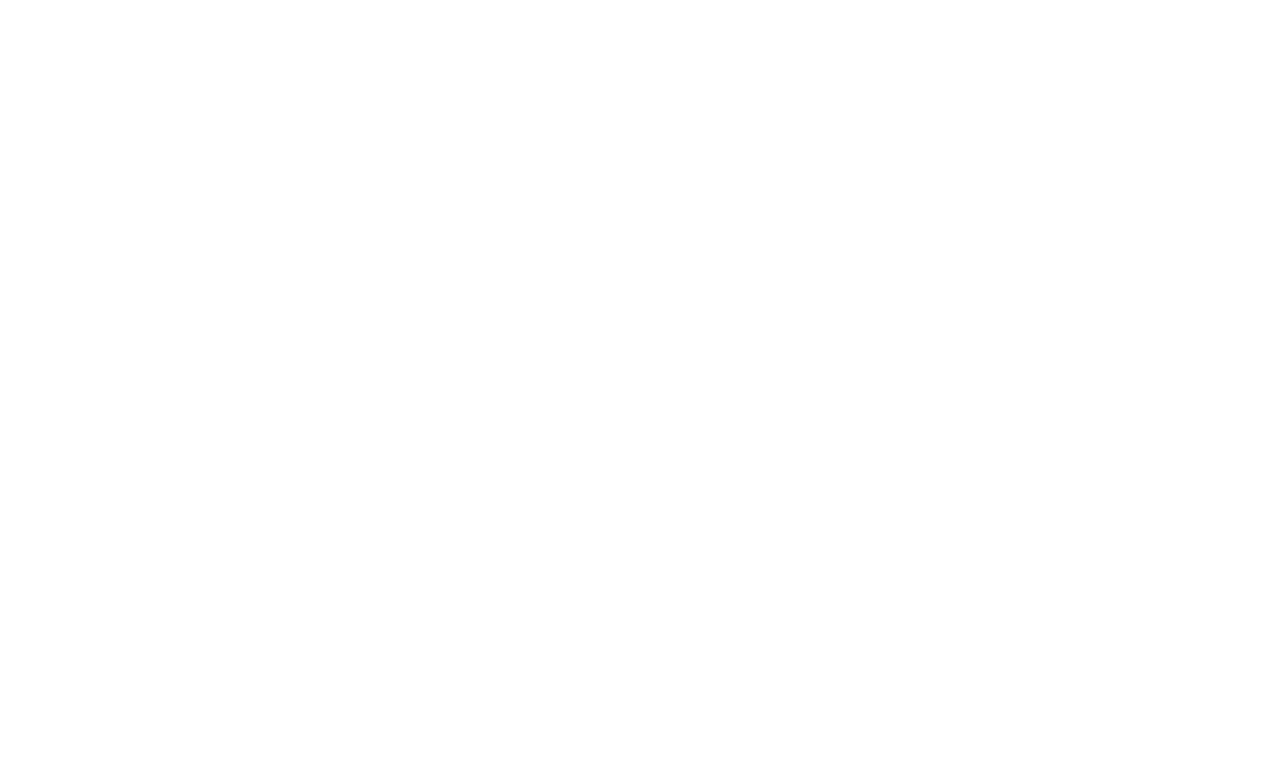
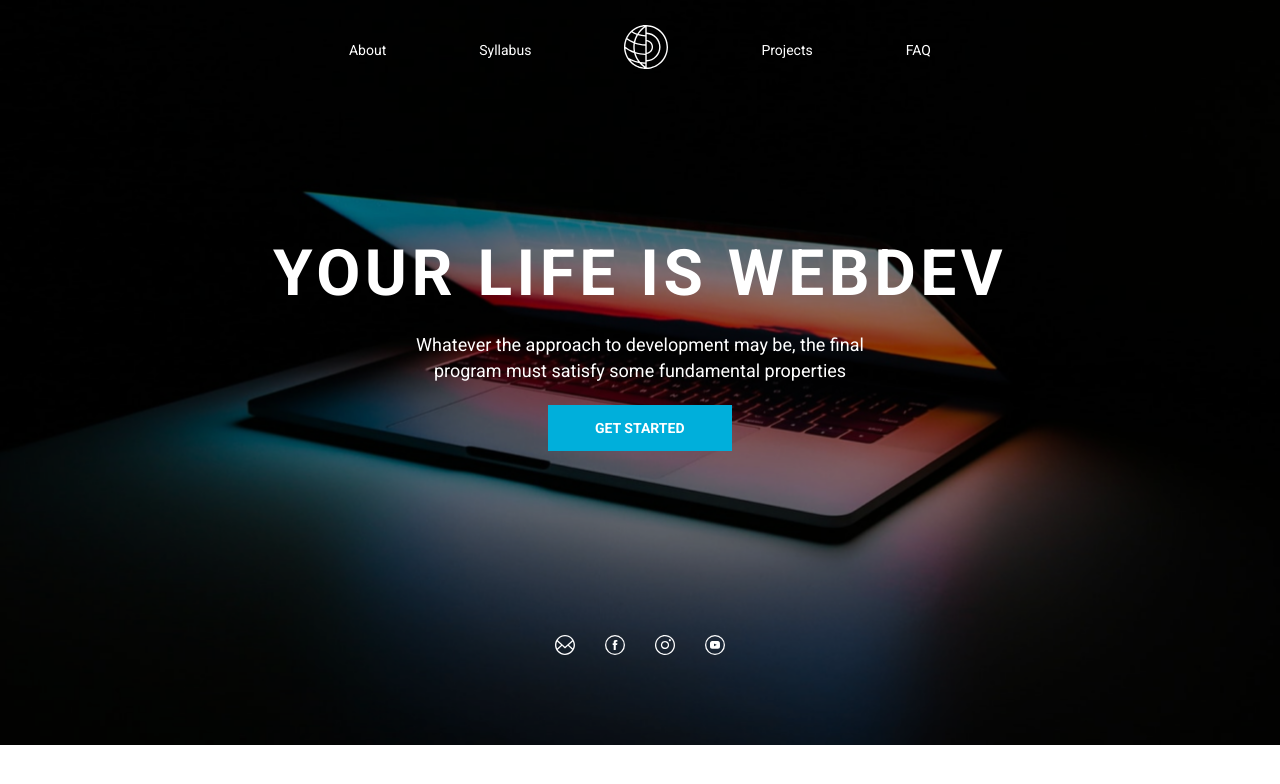
Before and after one commit to denmaloyreb/webdev, a plain HTML site: page index.html in a window 1280 px wide. Drawn offline with Linux system fonts and the light colour scheme.

Commit message:
feat: finish header basic layout

```diff
--- a/index.html
+++ b/index.html
@@ -4,11 +4,47 @@
 <head>
     <meta charset="UTF-8">
     <meta name="viewport" content="width=device-width, initial-scale=1.0">
+    <link rel="stylesheet" href="reset.css">
+    <link href="https://fonts.googleapis.com/css2?family=Roboto:wght@100;300;400;500;700;900&display=swap" rel="stylesheet">
+    <link rel="stylesheet" href="style.css">
     <title>Webdev</title>
 </head>
 
 <body>
+    <header class="header">
+        <div class="container">
+            <div class="header__menu-wrapper">
+                <nav class="header__menu">
+                    <ul class="header__menu-list">
+                        <li class="header__menu-item"><a class="header__menu-link" href="#">About</a></li>
+                        <li class="header__menu-item"><a class="header__menu-link" href="#">Syllabus</a></li>
+                        <li class="header__menu-item">
+                            <a class="header__menu-link" href="#"><img class="header__logo" src="assets/logo.svg" alt="logo"></a>
+                        </li>
+                        <li class="header__menu-item"><a class="header__menu-link" href="#">Projects</a></li>
+                        <li class="header__menu-item"><a class="header__menu-link" href="#">FAQ</a></li>
+                    </ul>
+                </nav>
+            </div>
+            <div class="header__content">
+                <h1 class="header__content-title">
+                    your life is WebDev
+                </h1>
+                <p class="header__content-text">
+                    Whatever the approach to development may be, the final program must satisfy some fundamental properties
+                </p>
+                <a class="header__content-button" href="#">get started</a>
 
+            </div>
+            <div class="header__social-buttons">
+                <div class="header__button"><img class="header__social-img" src="assets/mail_fff.svg" alt="email"></div>
+                <div class="header__button"><img class="header__social-img" src="assets/facebook_fff.svg" alt="facebook"></div>
+                <div class="header__button"><img class="header__social-img" src="assets/insta_fff.svg" alt="instagram"></div>
+                <div class="header__button"><img class="header__social-img" src="assets/telegram_fff.svg" alt="yuotube"></div>
+            </div>
+
+        </div>
+    </header>
 </body>
 
 </html>
--- /dev/null
+++ b/reset.css
@@ -0,0 +1,94 @@
+html, body, div, span, object, iframe,
+h1, h2, h3, h4, h5, h6, p, blockquote, pre,
+abbr, address, cite, code,
+del, dfn, em, img, ins, kbd, q, samp,
+small, strong, sub, sup, var,
+b, i,
+dl, dt, dd, ol, ul, li,
+fieldset, form, label, legend,
+table, caption, tbody, tfoot, thead, tr, th, td,
+article, aside, canvas, details, figcaption, figure,
+footer, header, hgroup, menu, nav, section, summary,
+time, mark, audio, video {
+    margin:0;
+    padding:0;
+    border:0;
+    outline:0;
+    font-size:100%;
+    vertical-align:baseline;
+    background:transparent;
+}
+
+body {
+    line-height:1;
+}
+
+article,aside,details,figcaption,figure,
+footer,header,hgroup,menu,nav,section {
+    display:block;
+}
+
+nav ul {
+    list-style:none;
+}
+
+blockquote, q {
+    quotes:none;
+}
+
+blockquote:before, blockquote:after,
+q:before, q:after {
+    content:'';
+    content:none;
+}
+
+a {
+    margin:0;
+    padding:0;
+    font-size:100%;
+    vertical-align:baseline;
+    background:transparent;
+}
+
+/* change colours to suit your needs */
+ins {
+    background-color:#ff9;
+    color:#000;
+    text-decoration:none;
+}
+
+/* change colours to suit your needs */
+mark {
+    background-color:#ff9;
+    color:#000;
+    font-style:italic;
+    font-weight:bold;
+}
+
+del {
+    text-decoration: line-through;
+}
+
+abbr[title], dfn[title] {
+    border-bottom:1px dotted;
+    cursor:help;
+}
+
+table {
+    border-collapse:collapse;
+    border-spacing:0;
+}
+
+/* change border colour to suit your needs */
+hr {
+    display:block;
+    height:1px;
+    border:0;
+    border-top:1px solid #cccccc;
+    margin:1em 0;
+    padding:0;
+}
+
+input, select {
+    vertical-align:middle;
+}
--- a/style.css
+++ b/style.css
@@ -0,0 +1,143 @@
+html {
+    box-sizing: border-box;
+}
+
+*,
+*::before,
+*::after {
+    box-sizing: inherit;
+}
+
+html {
+    box-sizing: border-box;
+}
+
+html,
+body {
+    height: 100%;
+    position: relative;
+    font-family: 'Roboto', sans-serif;
+    font-style: normal;
+    font-weight: normal;
+    font-size: 14px;
+    line-height: 140%;
+    color: #4E4E4E;
+    margin: 0 auto;
+}
+
+ul,
+ol,
+li,
+p,
+h1,
+h2,
+h3,
+h4,
+h5,
+h6 {
+    margin: 0;
+    padding: 0;
+}
+
+ul {
+    list-style: none;
+}
+
+a {
+    text-decoration: none;
+    color: #000000;
+}
+
+.container {
+    max-width: 1600px;
+}
+
+.header {}
+
+.header {
+    margin: 0 auto;
+    max-width: 1600px;
+    min-height: 745px;
+    background-image: url('assets/bg-image.png');
+    background-repeat: no-repeat;
+    background-size: cover;
+    background-position: center;
+}
+
+.header__menu {
+    font-family: Roboto;
+    font-style: normal;
+    font-weight: normal;
+    font-size: 14px;
+    line-height: 140%;
+}
+
+.header__menu-list {
+    display: flex;
+    justify-content: space-around;
+    align-items: center;
+    max-width: 675px;
+    margin: auto;
+    padding-top: 25px;
+}
+
+.header__menu-link {
+    color: #FFFFFF;
+}
+
+.header__content {
+    display: flex;
+    flex-direction: column;
+    align-items: center;
+    justify-content: space-between;
+    height: 208px;
+    margin-top: 160px;
+}
+
+.header__content-title {
+    font-weight: bold;
+    font-size: 64px;
+    line-height: 75px;
+    display: flex;
+    align-items: center;
+    text-align: center;
+    letter-spacing: 4.5px;
+    text-transform: uppercase;
+    color: #FFFFFF;
+    max-width: 750px;
+}
+
+.header__content-text {
+    font-style: normal;
+    font-weight: normal;
+    font-size: 18px;
+    line-height: 140%;
+    text-align: center;
+    color: #FFFFFF;
+    max-width: 505px;
+}
+
+.header__content-button {
+    background: #00AFDB;
+    width: 184px;
+    height: 46px;
+    padding: 15px 47px;
+    text-transform: uppercase;
+    color: #FFFFFF;
+    font-style: normal;
+    font-weight: bold;
+    font-size: 14px;
+    line-height: 16px;
+    margin-bottom: -7px;
+}
+
+.header__social-buttons {
+    display: flex;
+    justify-content: space-between;
+    width: 170px;
+    margin: 191px auto;
+}
+
+.header__button {}
+
+.header__social-img {}
```
Also changed, not shown: assets/bg-image.png (added), assets/facebook_fff.svg (added), assets/insta_fff.svg (added), assets/logo.svg (added), assets/mail_fff.svg (added), assets/telegram_fff.svg (added).
